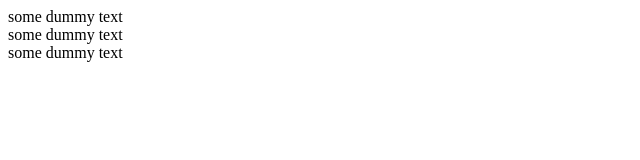
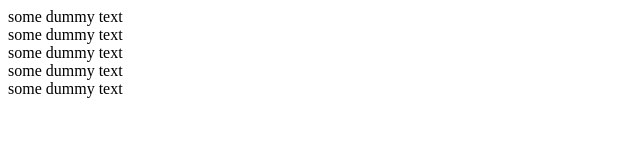
Before and after one commit to jyoung12387/git-tutorial, a plain HTML site: page index.html in a window 1280 px wide. Shown: the whole page, without its empty margins (0-640 px from the left). Drawn offline with Linux system fonts and the light colour scheme.

Commit message:
added a few more lines in index.js

```diff
--- a/index.html
+++ b/index.html
@@ -10,5 +10,7 @@
 		<div>some dummy text</div>
 		<div>some dummy text</div>
 		<div>some dummy text</div>
+		<div>some dummy text</div>
+		<div>some dummy text</div>
 	</body>
 </html>
```
